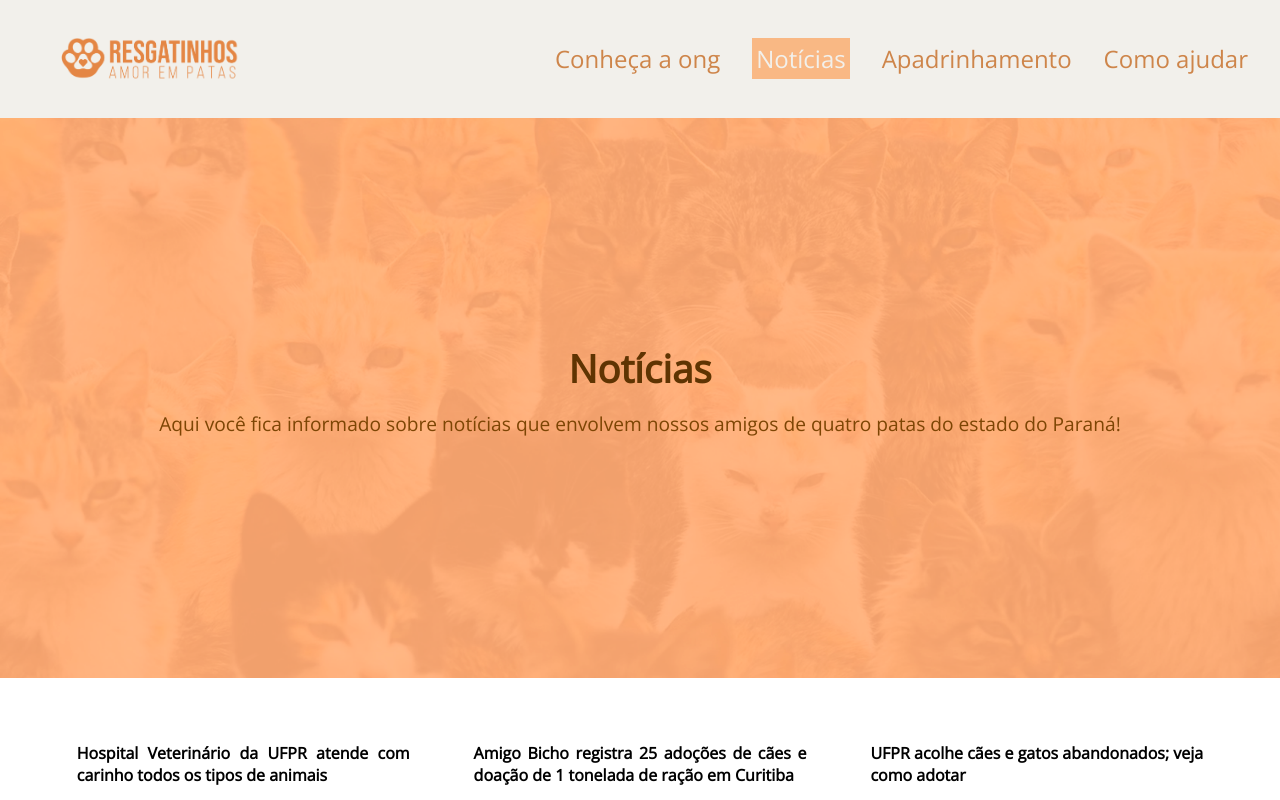
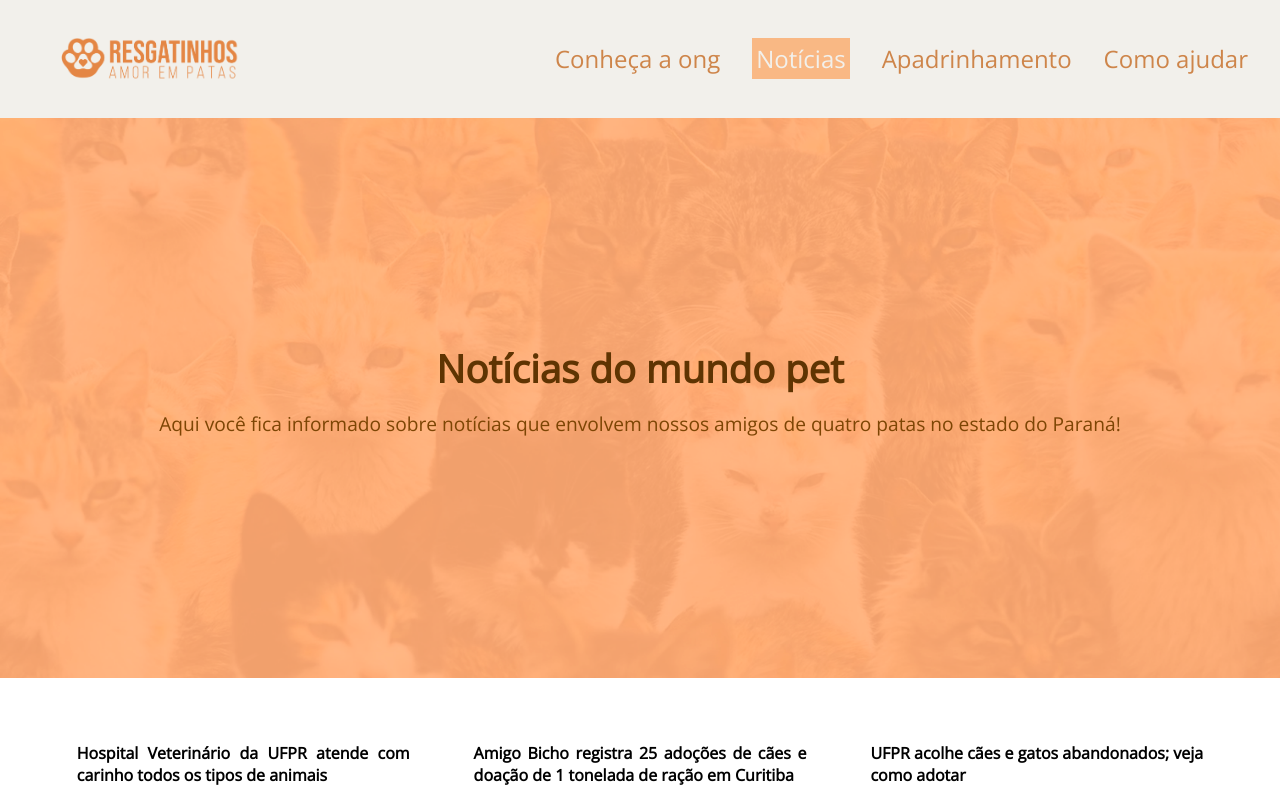
Before and after one commit to LuciaSindeaux/projeto-final-resgatinhos-reprograma, a React (Vite) app in the folder lucia-sindeaux/projeto-final-resgatinhos/: page /noticias in a window 1280 px wide. Shown: the top 800 px of the page. Built offline with nearby package versions, Linux system fonts and the light colour scheme; no server answers; grey boxes are pictures that could not be loaded.

Commit message:
atualização site de noticias

```diff
--- a/lucia-sindeaux/projeto-final-resgatinhos/src/pages/Sobre.jsx
+++ b/lucia-sindeaux/projeto-final-resgatinhos/src/pages/Sobre.jsx
@@ -5,8 +5,8 @@ const Sobre = () => {
   return (
     <>
       <Header
-      title="Notícias"
-      subtitle="Aqui você fica informado sobre notícias que envolvem nossos amigos de quatro patas do estado do Paraná!" />
+      title="Notícias do mundo pet"
+      subtitle="Aqui você fica informado sobre notícias que envolvem nossos amigos de quatro patas no estado do Paraná!" />
       <div className={styles.newsContainer}>
         <div className={styles.newsColumn}>
           <div className={styles.newsCard}>
```
